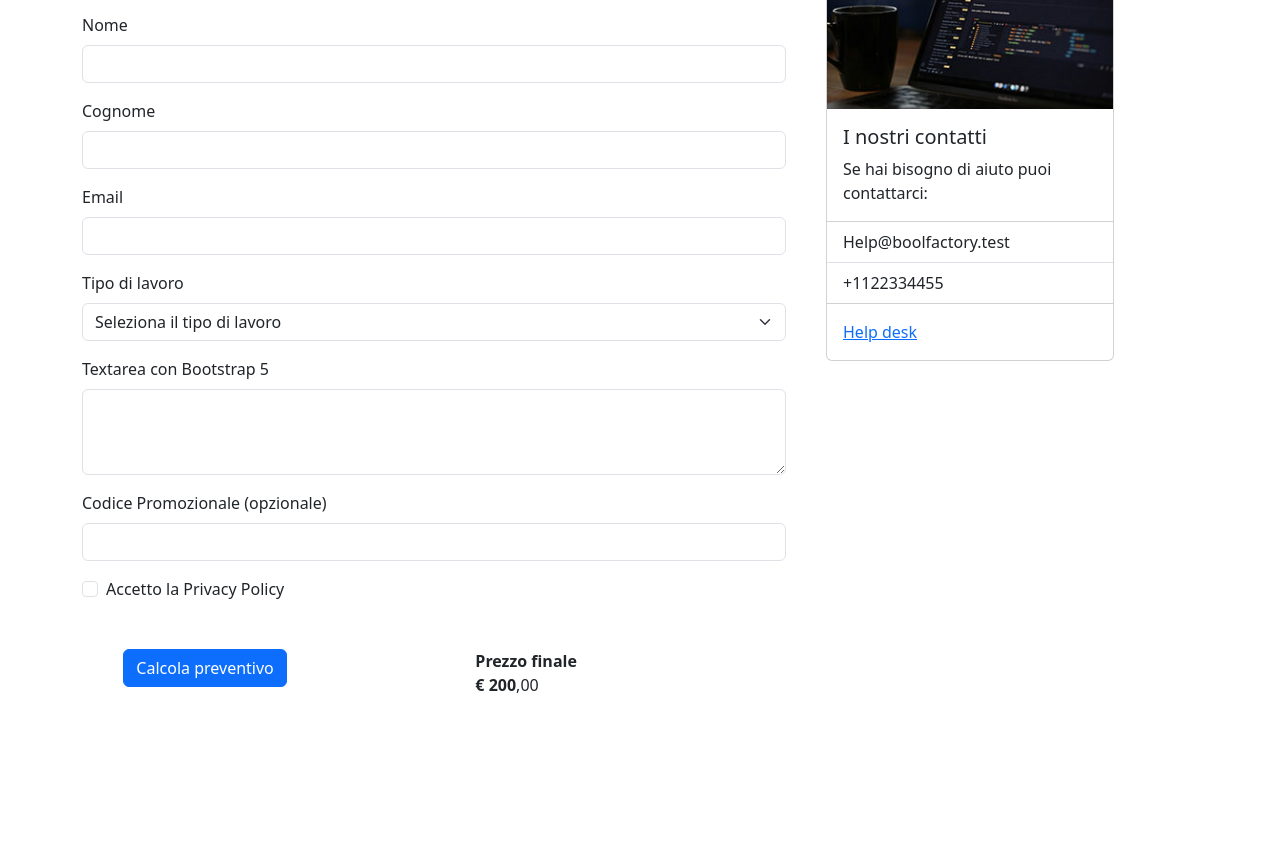
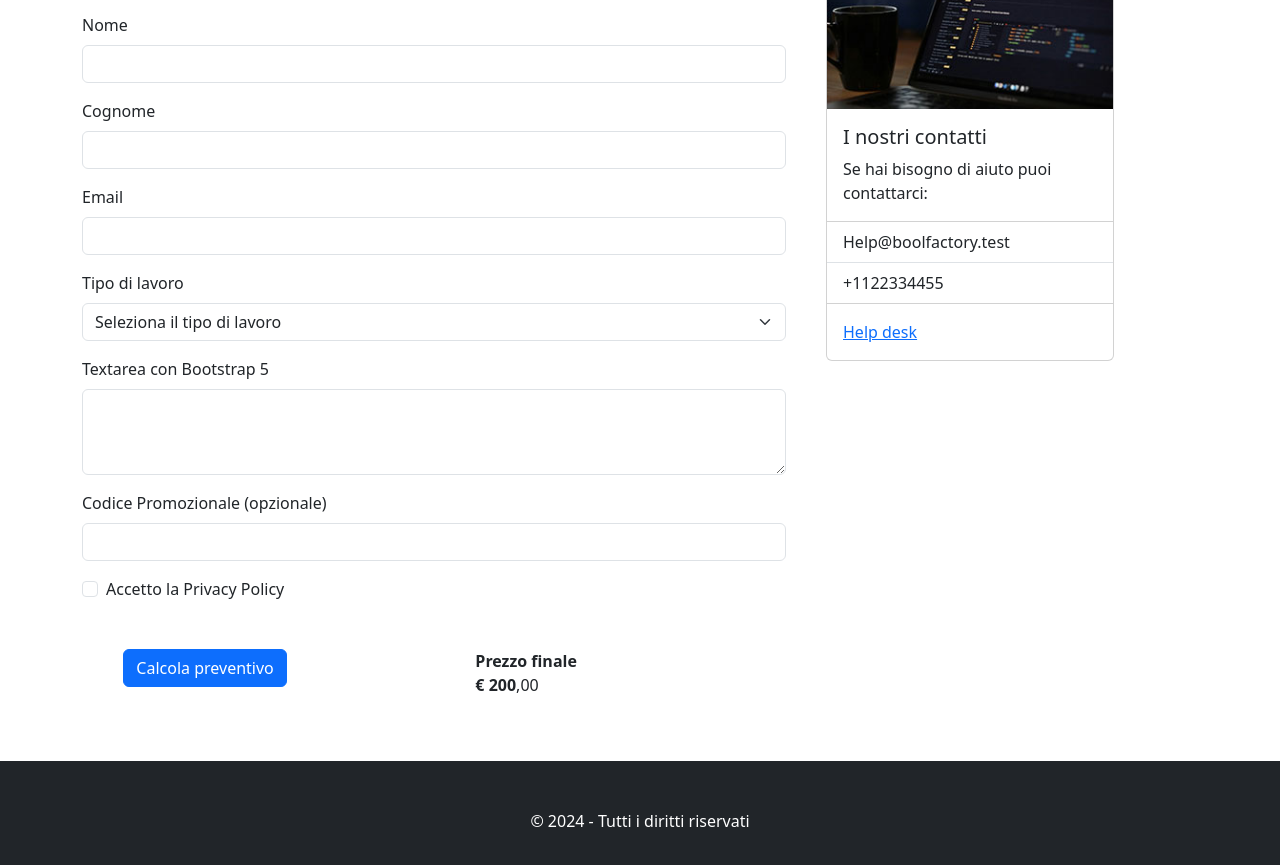
Before and after one commit to Rajbir-Singh-Create/bootstrap-preventivo, a plain HTML site: page index.html in a window 1280 px wide. Shown: the part 155-1020 px from the top of the page. Before the commit the page ends 868 px from the top, so only its background shows below. Drawn offline with nearby package versions, Linux system fonts and the light colour scheme.

Commit message:
feat: footer added

```diff
--- a/index.html
+++ b/index.html
@@ -115,6 +115,13 @@
             </div>
         </div>
     </main>
+    <footer>
+        <div class="container-fluid d-flex justify-content-center bg-dark text-white py-5 mt-5">
+            <div>
+                &copy; 2024 - Tutti i diritti riservati
+            </div>
+        </div>
+    </footer>
     <!-- Import libreria Bootstrap e script js -->
     <script src="./js/script.js"></script>
     <script src="https://cdn.jsdelivr.net/npm/bootstrap@5.3.3/dist/js/bootstrap.bundle.min.js"
```
